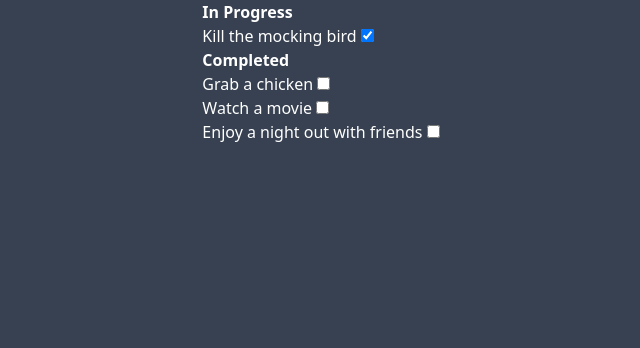
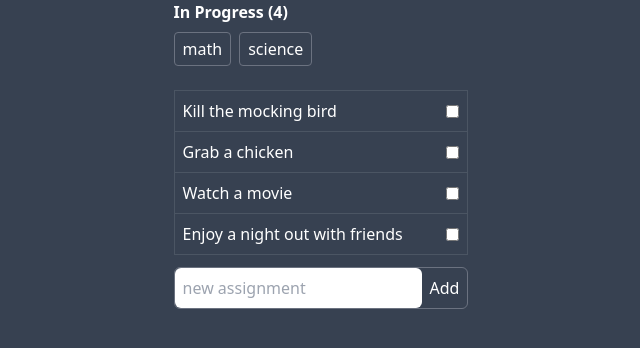
Before and after one commit to davidadediji/Fetch-GitHub-stars, a Vue app: page / in a window 1280 px wide. Shown: the top 348 px of the page, without its empty margins (319-959 px from the left). Built offline with nearby package versions, Linux system fonts and the light colour scheme.

Commit message:
chore:update with tags

```diff
--- /dev/null
+++ b/src/components/AssignmentCreate.vue
@@ -0,0 +1,26 @@
+<script>
+export default{
+    data(){
+        return {
+            newTodo:''
+        }
+    },
+
+    methods:{
+        add(){
+            this.$emit('add', this.newTodo)
+            this.newTodo=''
+        }
+
+    }
+}
+</script>
+<template>
+    <form action="" @submit.prevent="add">
+          <div class="border border-gray-500 rounded-md">
+            <input type="text" placeholder="new assignment" id="" class="text-[#000] outline-none p-2 rounded-md" v-model="newTodo">
+            <button type="submit" class="w-[full] p-2">Add</button>
+          </div>
+
+        </form>
+</template>
--- a/src/components/AssignmentList.vue
+++ b/src/components/AssignmentList.vue
@@ -3,18 +3,27 @@ export default{
     props:{
         assignments:Array,
         title:String
+    },
+    computed:{
+        tags(){
+            return new Set(this.assignments.map(a => a.tag))
+        }
     }
 }
 </script>
 
 <template>
     <section v-show="assignments.length">
-        <h2 class="font-bold">{{title}}</h2>
-        <ul>
+        <h2 class="font-bold pb-2">{{title}} ({{ assignments.length }})</h2>
+        <div class="flex gap-2">
+            <button v-for="tag, index in tags" :key="index" class="border rounded py-1 px-2 border-gray-500">{{ tag }}</button>
+        </div>
+
+        <ul class="border border-gray-600 divide-y divide-gray-600 mt-6">
           <li v-for="assignment in assignments" :key="assignment.name">
-            <label for="">
+            <label for="" class="p-2 flex justify-between items-center">
                 {{ assignment.name }}
-                <input type="checkbox" v-model="assignment.completed">
+                <input type="checkbox" v-model="assignment.completed" class="ml-2 cursor-pointer">
             </label>
 
         </li>
--- a/src/components/HelloWorld.vue
+++ b/src/components/HelloWorld.vue
@@ -1,25 +1,35 @@
 <script>
 import AssignmentList from './AssignmentList.vue'
+import AssignmentCreate from './AssignmentCreate.vue'
 export default{
   data(){
     return{
       assignments:[
-        {name:'Kill the mocking bird', completed:true},
-        {name:'Grab a chicken', completed:false},
-        {name:'Watch a movie', completed:false},
-        {name:'Enjoy a night out with friends', completed:false}
+        {name:'Kill the mocking bird', completed:false, tag:'math'},
+        {name:'Grab a chicken', completed:false, tag:'science'},
+        {name:'Watch a movie', completed:false, tag:'math'},
+        {name:'Enjoy a night out with friends', completed:false, tag:'science'}
       ]
     }
   },
   components:{
-    'assignment-list':AssignmentList
+    'assignment-list':AssignmentList,
+    'assignment-create':AssignmentCreate
   },
   computed:{
     inProgress(){
-      return this.assignments.filter(a=>a.completed)
+      return this.assignments.filter(a=>!a.completed)
     },
     completed() {
-      return this.assignments.filter(a => !a.completed)
+      return this.assignments.filter(a => a.completed)
+    }
+  },
+
+  methods:{
+    add(name){
+      if(this.newTodo !== ''){
+        this.assignments.push({name:name, completed:false})
+      }
     }
   }
 }
@@ -27,6 +37,11 @@ export default{
 </script>
 
 <template>
-  <assignment-list :assignments="inProgress" title="In Progress"></assignment-list>
-  <assignment-list :assignments="completed" title="Completed"></assignment-list>
+  <section class=" space-y-3">
+    <assignment-list :assignments="inProgress" title="In Progress"></assignment-list>
+    <assignment-list :assignments="completed" title="Completed"></assignment-list>
+    <assignment-create @add="add"></assignment-create>
+
+  </section>
+
 </template>
```
